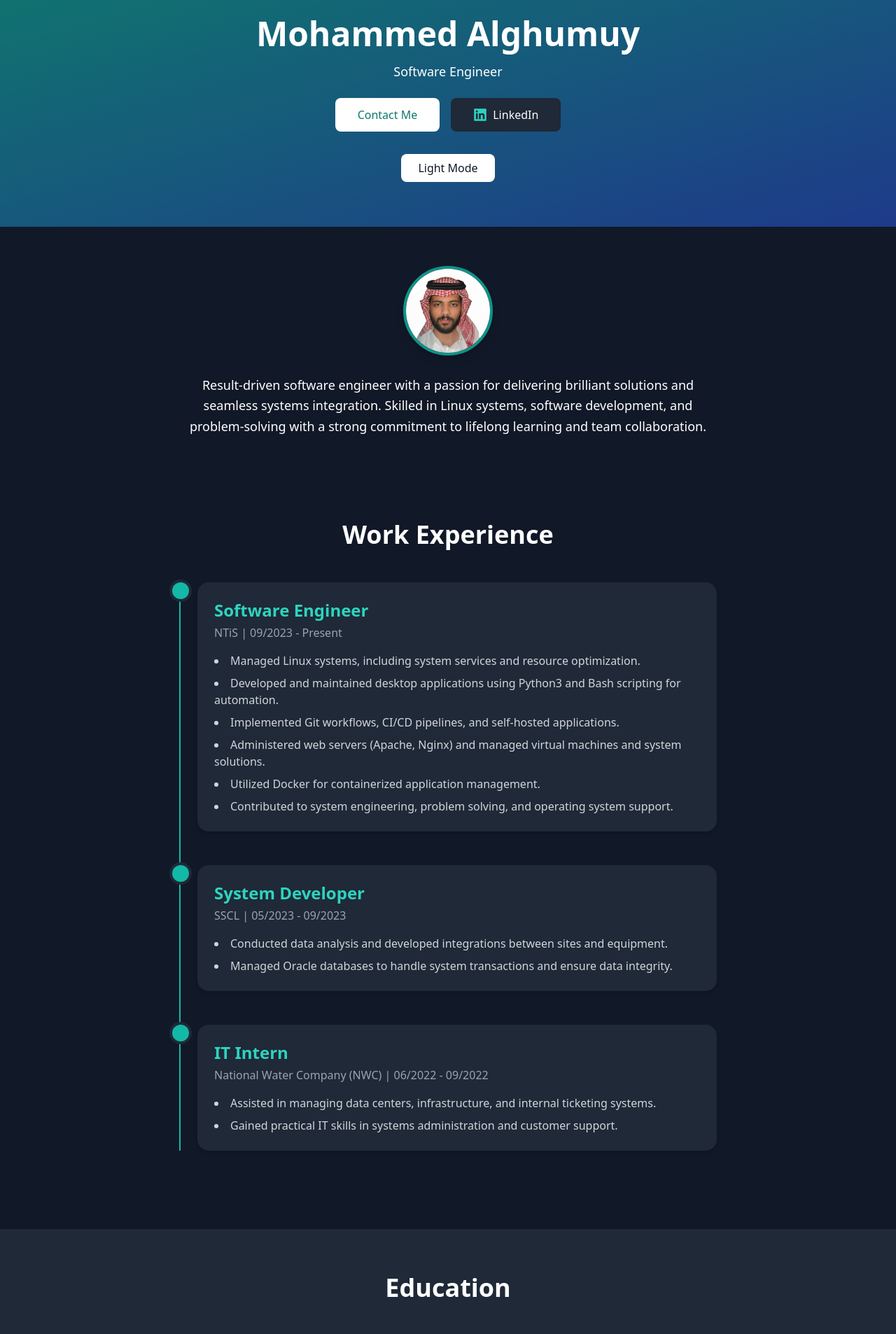
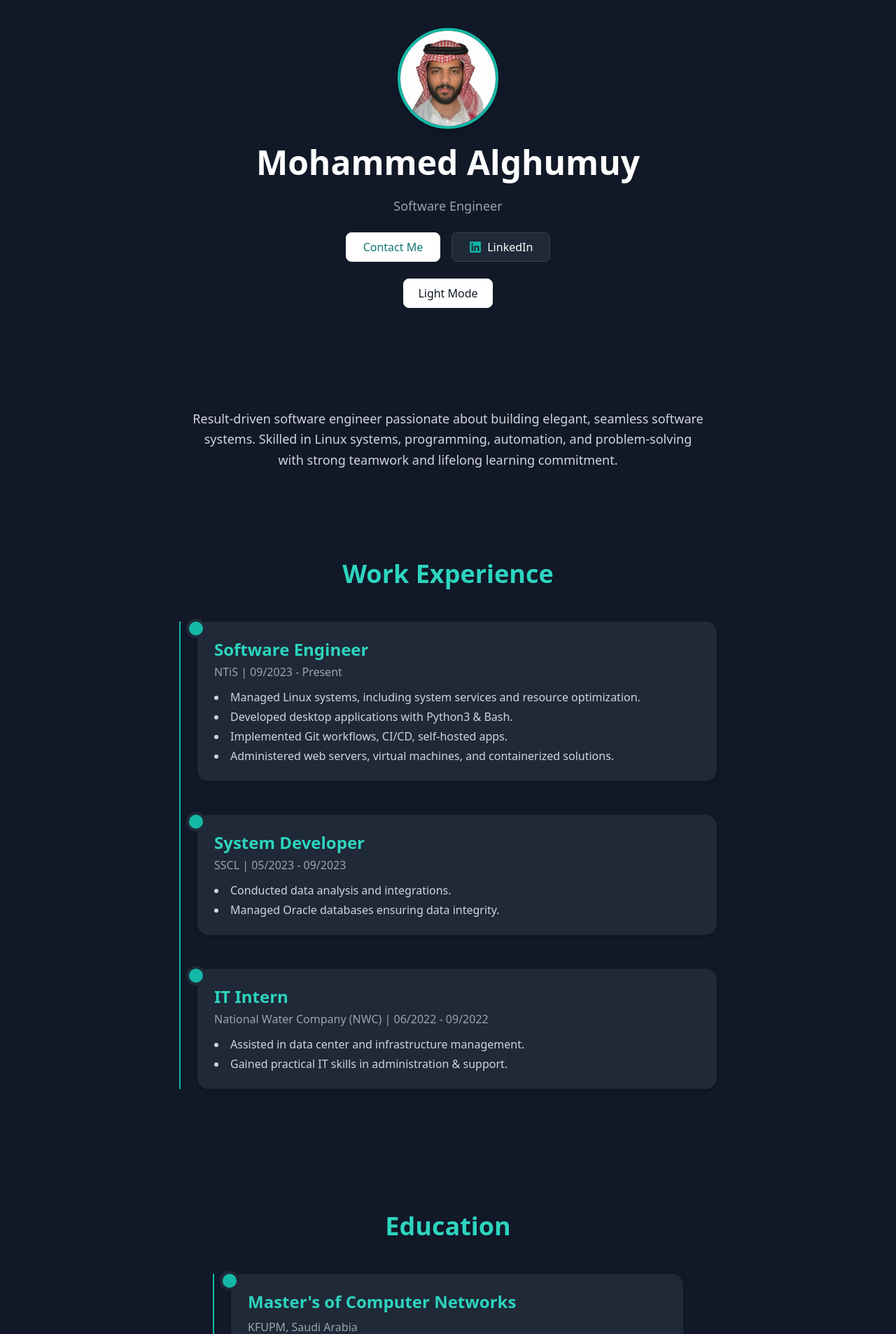
Before and after one commit to malghumuy/resume, a React (Create React App) app: page / in a window 1280 px wide. Shown: the part 40-1946 px from the top of the page at 70% size. Built offline with nearby package versions, Linux system fonts and the light colour scheme.

Commit message:
Absolute redesign

```diff
--- a/src/App.js
+++ b/src/App.js
@@ -1,69 +1,69 @@
 import React, { useState } from "react";
 import { motion } from "framer-motion";
-import profileImage from "./profile.png"
+import profileImage from "./profile.png";
 import { FaLinkedin } from "react-icons/fa";
 
 function ResumeWebsite() {
   const [isDarkMode, setIsDarkMode] = useState(true);
-
-  const toggleDarkMode = () => {
-    setIsDarkMode(!isDarkMode);
-  };
+  const toggleDarkMode = () => setIsDarkMode(!isDarkMode);
 
   return (
-
-
-
     <div
       className={`${
         isDarkMode ? "bg-gray-900 text-white" : "bg-gray-50 text-gray-900"
-    } min-h-screen`}
+      } min-h-screen relative overflow-hidden`}
     >
+      {/* Background Blobs */}
+      <div className="absolute inset-0 -z-10">
+        <div className="absolute top-20 left-10 w-72 h-72 bg-teal-500 rounded-full mix-blend-multiply filter blur-3xl opacity-20 animate-blob"></div>
+        <div className="absolute top-40 right-20 w-72 h-72 bg-blue-500 rounded-full mix-blend-multiply filter blur-3xl opacity-20 animate-blob animation-delay-2000"></div>
+        <div className="absolute bottom-20 left-1/3 w-72 h-72 bg-purple-500 rounded-full mix-blend-multiply filter blur-3xl opacity-20 animate-blob animation-delay-4000"></div>
+      </div>
 
       {/* Header Section */}
-      <header
-        className={`${
-          isDarkMode
-            ? "bg-gradient-to-br from-teal-700 to-blue-900"
-            : "bg-gradient-to-br from-teal-300 to-blue-500"
-        } text-center py-16`}
-      >
-        <div className="container mx-auto px-4">
+      <header className="text-center py-20">
+        <div className="flex flex-col items-center space-y-6">
+          <img
+            src={profileImage}
+            alt="Profile"
+            className="w-36 h-36 rounded-full border-4 border-teal-500 shadow-lg object-cover"
+          />
           <h1 className="text-5xl font-extrabold">Mohammed Alghumuy</h1>
-          <p className="text-lg mt-4">Software Engineer</p>
-          <div className="flex justify-center mt-6 space-x-4">
+          <p className={`${isDarkMode ? "text-gray-400" : "text-gray-700"} text-lg`}>Software Engineer</p>
+
+          <div className="flex space-x-4 mt-4">
             <a
               href="mailto:malghumuy@hotmail.com"
-              className={`px-8 py-3 rounded-lg font-medium ${
+              className={`px-6 py-2 rounded-lg font-medium border transition ${
                 isDarkMode
-                  ? "bg-white text-teal-700 hover:bg-gray-200"
-                  : "bg-teal-600 text-white hover:bg-teal-700"
-              } transition`}
+                  ? "bg-white text-teal-700 hover:bg-gray-200 border-white"
+                  : "bg-white text-teal-700 hover:bg-teal-100 border-teal-400"
+              }`}
             >
               Contact Me
             </a>
             <a
-            href="https://www.linkedin.com/in/muhs" // غيّر الرابط إلى حسابك
-            className={`flex items-center space-x-2 px-8 py-3 rounded-lg font-medium ${
-              isDarkMode
-                ? "bg-gray-800 text-white hover:bg-gray-700"
-                : "bg-gray-900 text-white hover:bg-gray-800"
-            } transition`}
+              href="https://www.linkedin.com/in/muhs"
               target="_blank"
               rel="noopener noreferrer"
+              className={`flex items-center space-x-2 px-6 py-2 rounded-lg font-medium border transition ${
+                isDarkMode
+                  ? "bg-gray-800 text-white hover:bg-gray-700 border-gray-700"
+                  : "bg-white text-teal-700 hover:bg-teal-100 border-teal-400"
+              }`}
             >
-            <FaLinkedin className="text-teal-400 text-xl" />
+              <FaLinkedin className="text-teal-500 text-lg" />
               <span>LinkedIn</span>
             </a>
+          </div>
 
-          </div>
           <button
             onClick={toggleDarkMode}
-            className={`mt-8 px-6 py-2 rounded-lg font-medium ${
+            className={`mt-6 px-5 py-2 rounded-lg font-medium border transition ${
               isDarkMode
-                ? "bg-white text-gray-900 hover:bg-gray-200"
-                : "bg-gray-800 text-white hover:bg-gray-700"
-            } transition`}
+                ? "bg-white text-gray-900 hover:bg-gray-200 border-white"
+                : "bg-gray-200 text-gray-900 hover:bg-gray-300 border-gray-300"
+            }`}
           >
             {isDarkMode ? "Light Mode" : "Dark Mode"}
           </button>
@@ -71,33 +71,25 @@ function ResumeWebsite() {
       </header>
 
       {/* About Section */}
-      <section className="py-14">
-        <div className="container mx-auto px-4 text-center">
-          {/* Profile Photo */}
-          <div className="flex justify-center mb-7">
-            <img
-              src={profileImage}
-              alt="Profile"
-              className="w-32 h-32 rounded-full shadow-lg border-4 border-teal-600 object-cover"
-            />
-          </div>
+      <section className="text-center py-16 max-w-3xl mx-auto px-4">
+        <motion.p
+          initial={{ opacity: 0, y: 20 }}
+          animate={{ opacity: 1, y: 0 }}
+          transition={{ duration: 0.8 }}
+          className={`${isDarkMode ? "text-gray-300" : "text-gray-800"} text-lg leading-relaxed`}
+        >
+          Result-driven software engineer passionate about building elegant,
+          seamless software systems. Skilled in Linux systems, programming,
+          automation, and problem-solving with strong teamwork and lifelong
+          learning commitment.
+        </motion.p>
+      </section>
 
-          <p className="text-lg leading-relaxed max-w-3xl mx-auto">
-            Result-driven software engineer with a passion for
-            delivering brilliant solutions and seamless systems integration.
-            Skilled in Linux systems, software development, and problem-solving
-            with a strong commitment to lifelong learning and team
-            collaboration.
-          </p>
-        </div>
-      </section>
       {/* Work Experience Section */}
-<section
-  className={`${isDarkMode ? "bg-gray-900" : "bg-gray-50"} py-16`}
->
-  <div className="container mx-auto px-4">
-    <h2 className="text-4xl font-bold text-center mb-12">Work Experience</h2>
-
+      <section className="py-16">
+        <h2 className="text-4xl font-bold text-center mb-12 text-teal-400">
+          Work Experience
+        </h2>
         <div className="relative border-l-2 border-teal-500 max-w-3xl mx-auto">
           {[
             {
@@ -106,11 +98,9 @@ function ResumeWebsite() {
               duration: "09/2023 - Present",
               details: [
                 "Managed Linux systems, including system services and resource optimization.",
-            "Developed and maintained desktop applications using Python3 and Bash scripting for automation.",
-            "Implemented Git workflows, CI/CD pipelines, and self-hosted applications.",
-            "Administered web servers (Apache, Nginx) and managed virtual machines and system solutions.",
-            "Utilized Docker for containerized application management.",
-            "Contributed to system engineering, problem solving, and operating system support.",
+                "Developed desktop applications with Python3 & Bash.",
+                "Implemented Git workflows, CI/CD, self-hosted apps.",
+                "Administered web servers, virtual machines, and containerized solutions.",
               ],
             },
             {
@@ -118,8 +108,8 @@ function ResumeWebsite() {
               company: "SSCL",
               duration: "05/2023 - 09/2023",
               details: [
-            "Conducted data analysis and developed integrations between sites and equipment.",
-            "Managed Oracle databases to handle system transactions and ensure data integrity.",
+                "Conducted data analysis and integrations.",
+                "Managed Oracle databases ensuring data integrity.",
               ],
             },
             {
@@ -127,76 +117,53 @@ function ResumeWebsite() {
               company: "National Water Company (NWC)",
               duration: "06/2022 - 09/2022",
               details: [
-            "Assisted in managing data centers, infrastructure, and internal ticketing systems.",
-            "Gained practical IT skills in systems administration and customer support.",
+                "Assisted in data center and infrastructure management.",
+                "Gained practical IT skills in administration & support.",
               ],
             },
           ].map((job, index) => (
             <motion.div
               key={index}
-          className="mb-12 ml-6"
+              className="mb-12 ml-6 relative"
               initial={{ opacity: 0, x: -30 }}
               animate={{ opacity: 1, x: 0 }}
               transition={{ duration: 0.5, delay: index * 0.2 }}
             >
-          {/* Circle marker */}
               <span
-            className={`absolute -left-3 flex items-center justify-center w-6 h-6 rounded-full ring-4 ${
-              isDarkMode
-                ? "bg-teal-500 ring-gray-800"
-                : "bg-teal-500 ring-gray-200"
+                className={`absolute -left-3 w-5 h-5 rounded-full ring-4 ${
+                  isDarkMode ? "bg-teal-500 ring-gray-800" : "bg-teal-500 ring-gray-200"
                 }`}
               ></span>
-
               <div
                 className={`p-6 rounded-2xl shadow-md ${
                   isDarkMode ? "bg-gray-800" : "bg-white"
                 }`}
               >
                 <h3 className="text-2xl font-bold text-teal-400">{job.title}</h3>
-            <p
-              className={`${
-                isDarkMode ? "text-gray-400" : "text-gray-600"
-              } mt-1`}
-            >
+                <p className={`mt-1 ${isDarkMode ? "text-gray-400" : "text-gray-700"}`}>
                   {job.company} | {job.duration}
                 </p>
-            <ul className="mt-4 space-y-2 text-left list-disc list-inside">
-              {job.details.map((detail, i) => (
-                <li
-                  key={i}
-                  className={`${
-                    isDarkMode ? "text-gray-300" : "text-gray-600"
-                  }`}
-                >
-                  {detail}
-                </li>
+                <ul className={`mt-3 list-disc list-inside space-y-1 ${isDarkMode ? "text-gray-300" : "text-gray-600"}`}>
+                  {job.details.map((d, i) => (
+                    <li key={i}>{d}</li>
                   ))}
                 </ul>
               </div>
             </motion.div>
           ))}
         </div>
-  </div>
       </section>
 
-
-
-
       {/* Education Section */}
-<section
-  className={`${
-    isDarkMode ? "bg-gray-800" : "bg-gray-100"
-  } py-16`}
->
-  <div className="container mx-auto px-4">
-    <h2 className="text-4xl font-bold text-center mb-12">Education</h2>
-
+      <section className="py-16">
+        <h2 className="text-4xl font-bold text-center mb-12 text-teal-400">
+          Education
+        </h2>
         <div className="relative border-l-2 border-teal-500 max-w-2xl mx-auto">
           {[
             {
               degree: "Master's of Computer Networks",
-          school: "King Fahd University of Petroleum and Minerals (KFUPM), Saudi Arabia",
+              school: "KFUPM, Saudi Arabia",
               date: "08/2025 - Current",
             },
             {
@@ -207,25 +174,23 @@ function ResumeWebsite() {
           ].map((edu, index) => (
             <motion.div
               key={index}
-          className="mb-10 ml-6"
+              className="mb-10 ml-6 relative"
               initial={{ opacity: 0, x: -30 }}
               animate={{ opacity: 1, x: 0 }}
               transition={{ duration: 0.5, delay: index * 0.2 }}
             >
-          {/* Circle marker */}
               <span
-            className={`absolute -left-3 flex items-center justify-center w-6 h-6 rounded-full ring-4 ring-gray-700 ${
+                className={`absolute -left-3 w-5 h-5 rounded-full ring-4 ${
                   isDarkMode ? "bg-teal-500 ring-gray-800" : "bg-teal-500 ring-gray-200"
                 }`}
               ></span>
-
               <div
                 className={`p-6 rounded-2xl shadow-md ${
-              isDarkMode ? "bg-gray-900" : "bg-white"
+                  isDarkMode ? "bg-gray-800" : "bg-white"
                 }`}
               >
                 <h3 className="text-2xl font-bold text-teal-400">{edu.degree}</h3>
-            <p className={`${isDarkMode ? "text-gray-400" : "text-gray-600"} mt-2`}>
+                <p className={`mt-2 ${isDarkMode ? "text-gray-400" : "text-gray-700"}`}>
                   {edu.school}
                 </p>
                 <p className="text-sm text-gray-500 mt-1">{edu.date}</p>
@@ -233,27 +198,12 @@ function ResumeWebsite() {
             </motion.div>
           ))}
         </div>
-  </div>
       </section>
 
-
-
-
-
-
-      {/* Footer Section */}
-      <footer
-        className={`${
-          isDarkMode ? "bg-gray-900" : "bg-gray-200"
-        } py-8 text-center`}
-      >
-        <p
-          className={`${
-            isDarkMode ? "text-gray-500" : "text-gray-700"
-          } text-sm`}
-        >
-          &copy; {new Date().getFullYear()} Mohammed Alghumuy. All rights
-          reserved.
+      {/* Footer */}
+      <footer className={`py-8 text-center ${isDarkMode ? "bg-gray-900" : "bg-gray-200"}`}>
+        <p className={`${isDarkMode ? "text-gray-500" : "text-gray-700"} text-sm`}>
+          &copy; {new Date().getFullYear()} Mohammed Alghumuy. All rights reserved.
         </p>
       </footer>
     </div>
```
Lines whose indentation alone changed are shown as unchanged.
